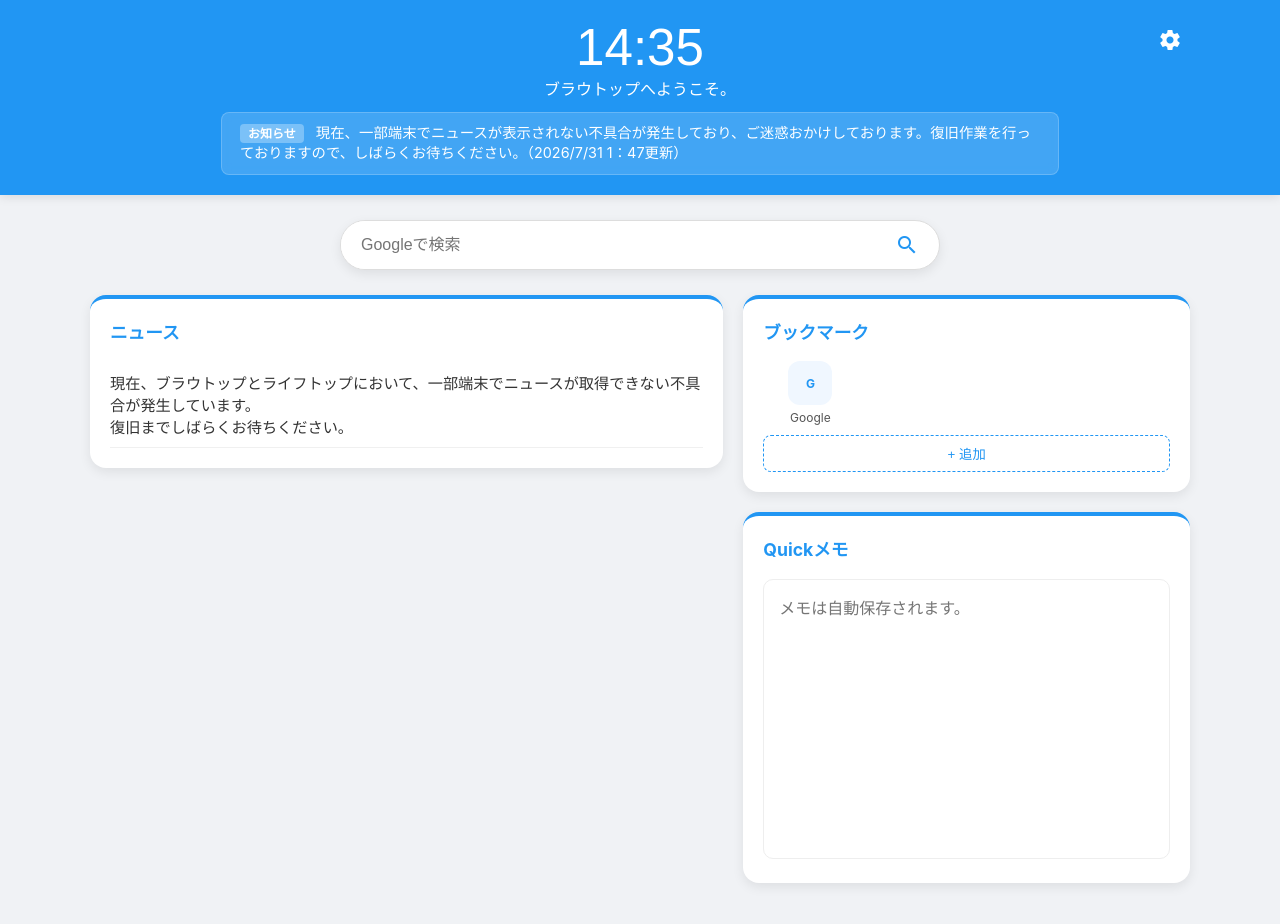
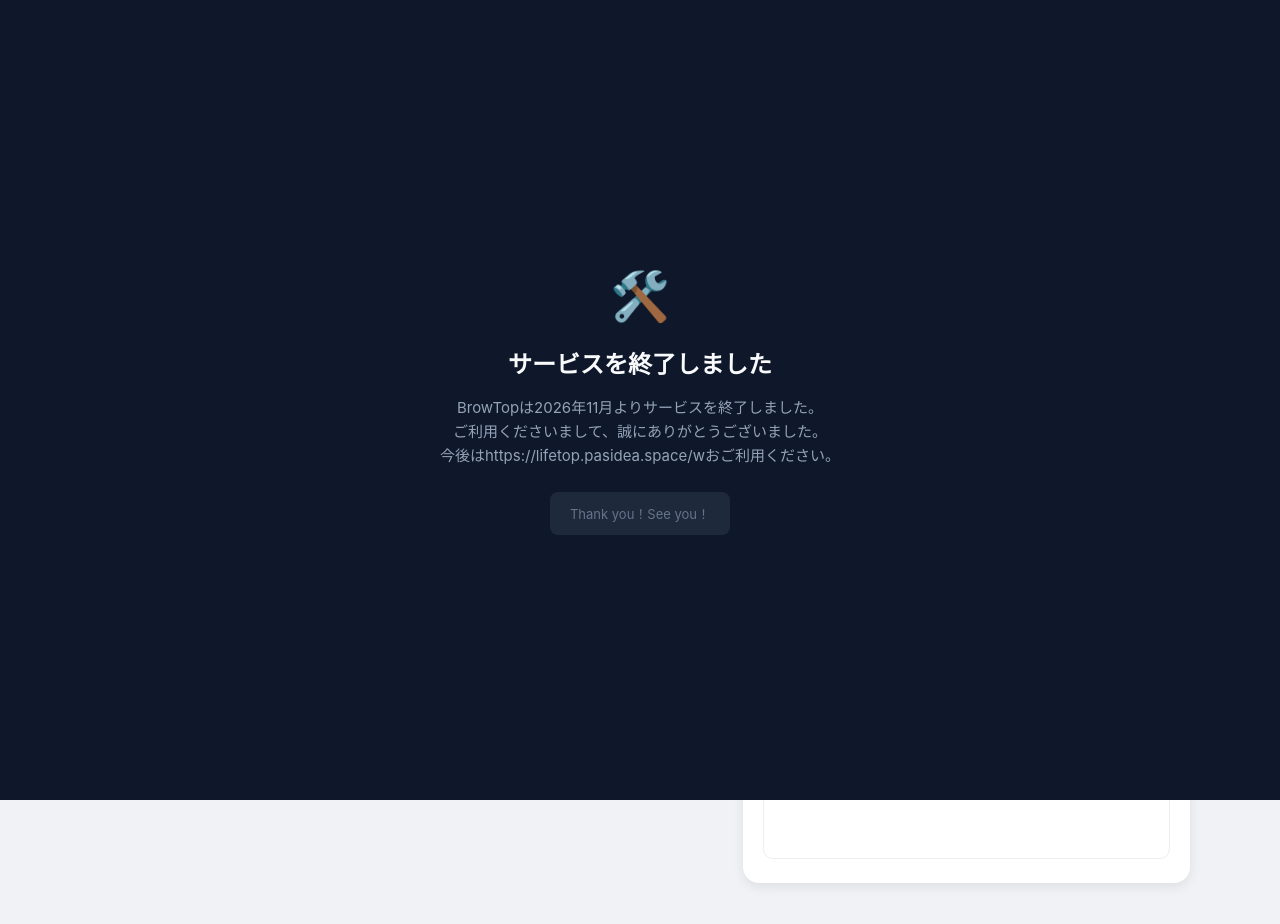
Before and after one commit to ARCHI5474/BrowTop, a plain HTML site: page index.html in a window 1280 px wide. Drawn offline with Linux system fonts and the light colour scheme; no server answers; a web font is replaced by a local one.

Commit message:
Add maintenance overlay to index.html

```diff
--- a/index.html
+++ b/index.html
@@ -11,6 +11,23 @@
 <body>
 
 <header>
+
+<!-- メンテナンス画面オーバーレイ -->
+<div id="maintenance-overlay" style="position: fixed; top: 0; left: 0; width: 100%; height: 100%; background-color: #0f172a; color: #f8fafc; z-index: 999999; display: flex; flex-direction: column; justify-content: center; align-items: center; font-family: -apple-system, BlinkMacSystemFont, 'Segoe UI', Roboto, sans-serif; text-align: center; padding: 20px; box-sizing: border-box;">
+  <div style="max-width: 500px;">
+    <div style="font-size: 48px; margin-bottom: 20px;">🛠️</div>
+    <h1 style="font-size: 24px; font-weight: bold; margin: 0 0 16px 0;">サービスを終了しました</h1>
+    <p style="font-size: 15px; color: #94a3b8; line-height: 1.6; margin: 0 0 24px 0;">
+      BrowTopは2026年11月よりサービスを終了しました。<br>
+      ご利用くださいまして、誠にありがとうございました。<br>
+      今後はhttps://lifetop.pasidea.space/wおご利用ください。
+    </p>
+    <div style="font-size: 13px; color: #64748b; background: #1e293b; padding: 12px 20px; border-radius: 8px; display: inline-block;">
+      Thank you！See you！
+    </div>
+  </div>
+</div>
+
     <div class="header-top">
         <div class="settings-trigger-top" onclick="toggleModal()"><span class="material-icons">settings</span></div>
         <div id="clock">00:00</div>
```
